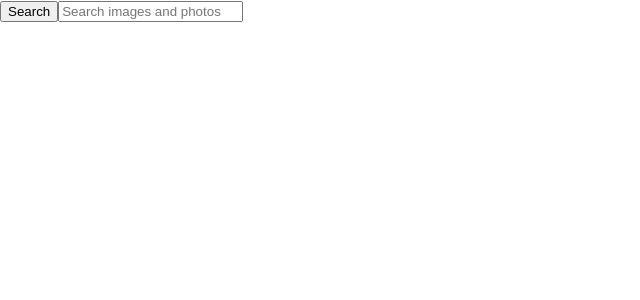
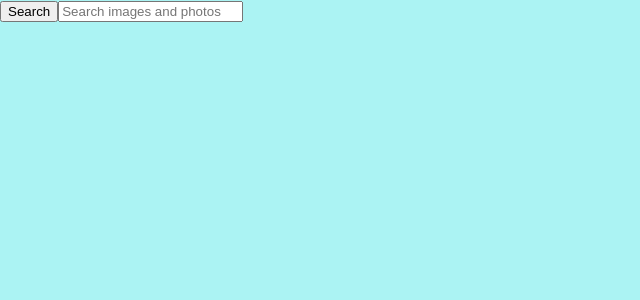
Before and after one commit to Roman0064/goit-react-hw-03-image-finder, a React (Create React App) app: page / in a window 1280 px wide. Shown: the top 300 px of the page, without its empty margins (0-640 px from the left). Built offline with nearby package versions, Linux system fonts and the light colour scheme.

Commit message:
Update index.css

```diff
--- a/src/index.css
+++ b/src/index.css
@@ -7,6 +7,7 @@ body {
     sans-serif;
   -webkit-font-smoothing: antialiased;
   -moz-osx-font-smoothing: grayscale;
+  background-color: #abf3f3;
 }
 
 code {
```
